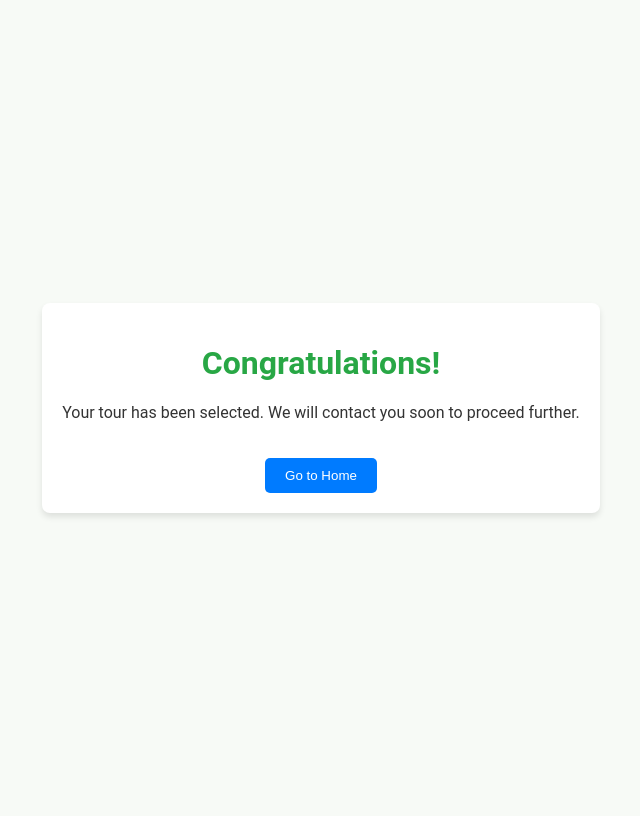
After one commit to Shehrozkashif/Ashra-Adventures, a PHP site: page /success.php in a window 1280 px wide. The commit adds this page. Shown: the whole page, without its empty margins (319-959 px from the left). Run offline with PHP 8.4, Linux system fonts and the light colour scheme.

Commit message:
finished packege selection

```diff
--- a/customer_dashboard.php
+++ b/customer_dashboard.php
@@ -15,8 +15,8 @@ if ($_SERVER['REQUEST_METHOD'] == 'POST') {
     $stmt->bind_param("ii", $customer_id, $package_id);
     $stmt->execute();
 
-    // Redirect to payment.php
-    header("Location: payment.php");
+    // Redirect to a success message page
+    header("Location: success.php");
     exit();
 }
 ?>
--- a/index.html
+++ b/index.html
@@ -2,9 +2,9 @@
 <html lang="en">
   <head>
     <meta charset="UTF-8" />
-    <link rel="icon" type="image/svg+xml" href="/vite.svg" />
+    <link rel="icon" type="image/svg+xml" />
     <meta name="viewport" content="width=device-width, initial-scale=1.0" />
-    <title>Vite + React</title>
+    <title>Ashra Adventures</title>
   </head>
   <body>
     <div id="root"></div>
--- a/src/components/Navbar.jsx
+++ b/src/components/Navbar.jsx
@@ -14,9 +14,9 @@ function Navbar() {
             link = "http://localhost/ashra/login.php";
           } else if (item === "Our Work") {
             link = "Featured.jsx";
-          } else if (item === "Abbout.jsx") {
-            link = "Cards.jsx";
-          } else if (item === "footer.jsx") {
+          } else if (item === "About Us") {
+            link = "about_us.html";
+          } else if (item === "Contact") {
             link = "Footer.jsx";
           }
 
--- /dev/null
+++ b/success.php
@@ -0,0 +1,60 @@
+<!DOCTYPE html>
+<html lang="en">
+<head>
+    <meta charset="UTF-8">
+    <meta name="viewport" content="width=device-width, initial-scale=1.0">
+    <title>Success</title>
+    <style>
+        body {
+            font-family: 'Roboto', sans-serif;
+            display: flex;
+            height: 100vh;
+            justify-content: center;
+            align-items: center;
+            background-color: #f7faf6;
+        }
+
+        .message {
+            text-align: center;
+            padding: 20px;
+            background-color: white;
+            border-radius: 8px;
+            box-shadow: 0 4px 6px rgba(0, 0, 0, 0.1);
+        }
+
+        h1 {
+            color: #28a745;
+        }
+
+        p {
+            color: #333;
+        }
+
+        .home-button {
+            margin-top: 20px;
+            padding: 10px 20px;
+            background-color: #007bff;
+            color: white;
+            border: none;
+            border-radius: 5px;
+            cursor: pointer;
+            transition: background-color 0.3s;
+        }
+
+        .home-button:hover {
+            background-color: #0056b3;
+        }
+    </style>
+</head>
+<body>
+
+    <div class="message">
+        <h1>Congratulations!</h1>
+        <p>Your tour has been selected. We will contact you soon to proceed further.</p>
+        <a href="http://localhost:5173/">
+            <button class="home-button">Go to Home</button>
+        </a>
+    </div>
+
+</body>
+</html>
```
